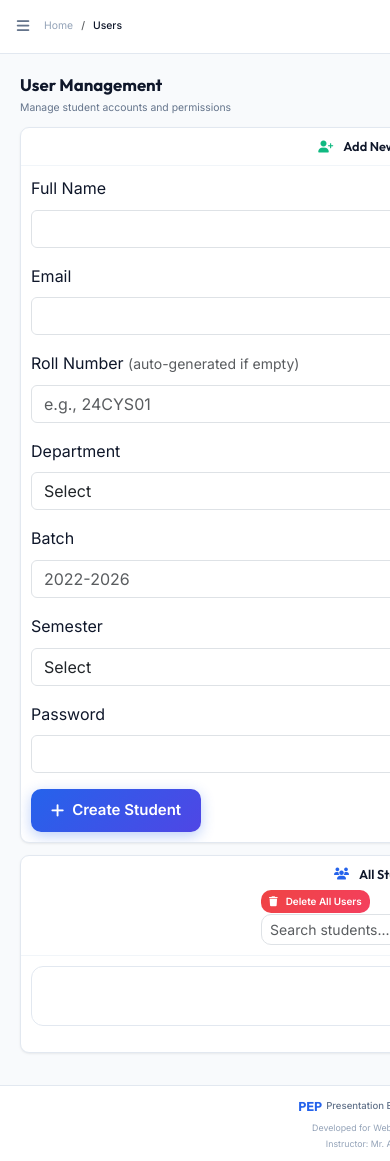
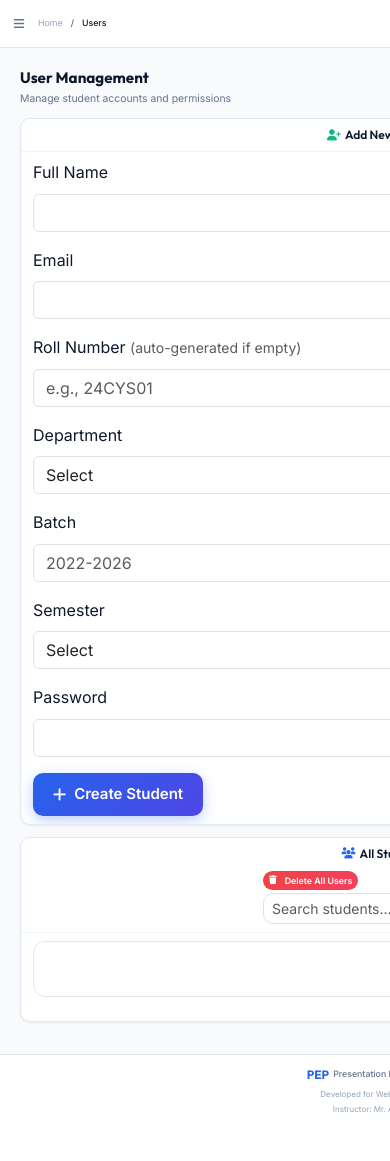
Before and after one commit to saad-838/presentation-evalutation-portal, a Flask app: page /admin/users in a window 390 px wide. After the commit the page ends 1112 px from the top, so only its background shows below. Run offline with Flask 3, Linux system fonts and the light colour scheme; a user stored in the database is signed in; data comes from the database, SQL or seed files in the repository; parts of the project's set-up code (start-up, migrations or seed data) failed here and were passed over.

Commit message:
Fix mobile navbar responsiveness

```diff
--- a/static/css/style.css
+++ b/static/css/style.css
@@ -3065,451 +3065,262 @@ svg defs { display: none; }
     }
 }
 /* ============================================================
-   ADMIN PANEL - SAFE MOBILE RESPONSIVE FIX
+   ADMIN PANEL – FULL MOBILE RESPONSIVE FIX
+   (Matches landing page compactness)
    ============================================================ */
 
 @media (max-width: 576px) {
-
-    /* ---------------- GLOBAL ---------------- */
-
-    html,
-    body {
-        max-width: 100%;
+    /* ---- Prevent horizontal overflow ---- */
+    html, body {
+        max-width: 100% !important;
         overflow-x: hidden !important;
     }
 
-
-    /* ---------------- TOP NAVBAR ---------------- */
-
+    /* ---- Top Navbar (compact like landing) ---- */
     .top-navbar {
-        width: 100% !important;
-        max-width: 100% !important;
-        height: 56px !important;
-        min-height: 56px !important;
+        height: 52px !important;
+        min-height: 52px !important;
         padding: 0 10px !important;
-
         display: flex !important;
         align-items: center !important;
         justify-content: space-between !important;
-
-        box-sizing: border-box !important;
-        overflow: hidden !important;
-    }
-
+    }
     .top-navbar .navbar-left {
         display: flex !important;
         align-items: center !important;
-
         gap: 6px !important;
-
+        flex: 1 1 auto !important;
         min-width: 0 !important;
-        flex: 1 1 auto !important;
-    }
-
+    }
     .top-navbar .sidebar-toggle {
-        flex: 0 0 auto !important;
-
-        width: 32px !important;
-        height: 32px !important;
-
+        width: 30px !important;
+        height: 30px !important;
         padding: 0 !important;
-
+        font-size: 0.9rem !important;
         display: flex !important;
         align-items: center !important;
         justify-content: center !important;
-
-        font-size: 0.9rem !important;
-    }
-
+    }
     .top-navbar .breadcrumb {
-        min-width: 0 !important;
-        max-width: 100% !important;
-
+        font-size: 0.65rem !important;
         margin: 0 !important;
-        padding: 0 !important;
-
-        font-size: 0.7rem !important;
-
         white-space: nowrap !important;
         overflow: hidden !important;
         text-overflow: ellipsis !important;
     }
-
     .top-navbar .breadcrumb-item,
     .top-navbar .breadcrumb-item a,
     .top-navbar .breadcrumb-item.active {
-        font-size: 0.7rem !important;
-    }
-
-    /* Keep Day/Night toggle close to the navbar content */
+        font-size: 0.65rem !important;
+    }
     .top-navbar .nav-icon-btn {
-        flex: 0 0 auto !important;
-
-        width: 32px !important;
-        height: 32px !important;
-        min-width: 32px !important;
-
-        margin-left: 6px !important;
-        padding: 0 !important;
-
-        display: inline-flex !important;
-        align-items: center !important;
-        justify-content: center !important;
-
+        width: 30px !important;
+        height: 30px !important;
         font-size: 0.8rem !important;
-    }
-
-
-    /* ---------------- PAGE HEADER ---------------- */
-
+        margin-left: 4px !important;
+    }
+
+    /* ---- Page Header ---- */
     .page-header {
-        width: 100% !important;
-        max-width: 100% !important;
-
         display: flex !important;
         flex-direction: column !important;
         align-items: flex-start !important;
-
-        gap: 5px !important;
-
+        gap: 4px !important;
         margin-bottom: 12px !important;
     }
-
     .page-title {
-        font-size: 1.15rem !important;
+        font-size: 1.1rem !important;
         line-height: 1.3 !important;
-
         margin: 0 !important;
     }
-
     .page-subtitle {
-        font-size: 0.7rem !important;
+        font-size: 0.65rem !important;
         line-height: 1.4 !important;
-
         margin: 0 !important;
     }
-
     .page-actions {
         width: 100% !important;
-
+        display: flex !important;
+        flex-wrap: wrap !important;
+        gap: 4px !important;
+    }
+    .badge {
+        font-size: 0.6rem !important;
+        padding: 3px 8px !important;
+    }
+
+    /* ---- Stats Grid (single column, compact) ---- */
+    .stats-grid {
+        display: grid !important;
+        grid-template-columns: 1fr !important;
+        gap: 8px !important;
+        margin-bottom: 8px !important;
+    }
+    .stat-card {
+        padding: 8px 12px !important;
+        display: flex !important;
+        align-items: center !important;
+        gap: 8px !important;
+        border-radius: 10px !important;
+    }
+    .stat-card-icon {
+        width: 28px !important;
+        height: 28px !important;
+        font-size: 0.7rem !important;
+    }
+    .stat-value {
+        font-size: 0.95rem !important;
+        line-height: 1.2 !important;
+    }
+    .stat-label {
+        font-size: 0.6rem !important;
+        line-height: 1.3 !important;
+    }
+    .stat-trend {
+        font-size: 0.55rem !important;
+        margin-top: 2px !important;
+    }
+
+    /* ---- Content Cards ---- */
+    .content-card {
+        border-radius: 10px !important;
+        margin-bottom: 12px !important;
+        overflow: hidden !important;
+    }
+    .card-header-custom {
+        padding: 8px 12px !important;
         display: flex !important;
         align-items: center !important;
         flex-wrap: wrap !important;
-
         gap: 6px !important;
     }
-
-    .badge {
-        font-size: 0.65rem !important;
-        padding: 4px 8px !important;
-    }
-
-
-    /* ---------------- STAT CARDS ---------------- */
-
-    /*
-       Keep the natural mobile layout.
-       Do NOT force desktop cards into tiny columns.
-    */
-
-    .stats-grid {
+    .card-header-custom h3 {
+        font-size: 0.75rem !important;
+        margin: 0 !important;
+        gap: 4px !important;
+    }
+    .card-header-custom h3 i {
+        font-size: 0.7rem !important;
+    }
+    .card-header-custom .text-muted {
+        font-size: 0.55rem !important;
+    }
+    .card-header-custom .btn-sm {
+        font-size: 0.55rem !important;
+        padding: 3px 6px !important;
+    }
+    .card-body {
+        padding: 8px 12px !important;
+    }
+
+    /* ---- Charts (let Chart.js handle sizing) ---- */
+    .card-body canvas {
+        display: block !important;
         width: 100% !important;
         max-width: 100% !important;
-
-        display: grid !important;
-        grid-template-columns: 1fr !important;
-
-        gap: 8px !important;
-    }
-
-    .stat-card {
-        width: 100% !important;
-        max-width: 100% !important;
-
-        min-width: 0 !important;
-
-        padding: 10px 12px !important;
-
-        display: flex !important;
-        align-items: center !important;
-
-        gap: 8px !important;
-
-        box-sizing: border-box !important;
-    }
-
-    .stat-card-icon {
-        flex: 0 0 auto !important;
-
-        width: 30px !important;
-        height: 30px !important;
-
-        font-size: 0.75rem !important;
-    }
-
-    .stat-value {
-        font-size: 1rem !important;
-        line-height: 1.2 !important;
-    }
-
-    .stat-label {
-        font-size: 0.62rem !important;
-        line-height: 1.3 !important;
-    }
-
-    .stat-trend {
-        font-size: 0.58rem !important;
-    }
-
-
-    /* ---------------- CONTENT CARDS ---------------- */
-
-    .content-card {
-        width: 100% !important;
-        max-width: 100% !important;
-
-        margin-bottom: 12px !important;
-
-        box-sizing: border-box !important;
-
-        border-radius: 10px !important;
-
-        overflow: hidden !important;
-    }
-
-    .card-header-custom {
-        width: 100% !important;
-
-        padding: 10px 12px !important;
-
-        display: flex !important;
-        align-items: center !important;
-
-        gap: 6px !important;
-        flex-wrap: wrap !important;
-
-        box-sizing: border-box !important;
-    }
-
-    .card-header-custom h3 {
-        min-width: 0 !important;
-
-        font-size: 0.8rem !important;
-        line-height: 1.3 !important;
-
-        margin: 0 !important;
-    }
-
-    .card-header-custom h3 i {
-        font-size: 0.75rem !important;
-    }
-
-    .card-header-custom .text-muted {
-        font-size: 0.62rem !important;
-    }
-
-    .card-header-custom .btn-sm {
-        font-size: 0.62rem !important;
-        padding: 4px 8px !important;
-    }
-
-    .card-body {
-        width: 100% !important;
-        max-width: 100% !important;
-
-        padding: 10px 12px !important;
-
-        box-sizing: border-box !important;
-
-        overflow: hidden !important;
-    }
-
-
-    /* ---------------- GRAPHS ---------------- */
-
-    /*
-       IMPORTANT:
-       Do not force a fixed canvas width/height.
-       Let Chart.js calculate the responsive size.
-    */
-
-    .card-body canvas {
-        display: block !important;
-
-        width: 100% !important;
-        max-width: 100% !important;
-
-        box-sizing: border-box !important;
-    }
-
-
-    /* ---------------- TABLES ---------------- */
-
+        height: auto !important;
+    }
+
+    /* ---- Tables (horizontal scroll) ---- */
     .table-responsive {
-        width: 100% !important;
-        max-width: 100% !important;
-
         overflow-x: auto !important;
-        overflow-y: hidden !important;
-
         -webkit-overflow-scrolling: touch !important;
     }
-
     .data-table {
-        font-size: 0.65rem !important;
-    }
-
+        font-size: 0.6rem !important;
+    }
     .data-table thead th,
     .data-table tbody td {
-        padding: 5px 7px !important;
-        font-size: 0.62rem !important;
-
+        padding: 4px 6px !important;
+        font-size: 0.55rem !important;
         white-space: nowrap !important;
     }
-
-    .data-table .user-thumb,
+    .data-table .user-thumb {
+        width: 20px !important;
+        height: 20px !important;
+    }
     .data-table .user-thumb-placeholder {
+        width: 20px !important;
+        height: 20px !important;
+        font-size: 0.5rem !important;
+    }
+    .data-table .action-btns .btn-icon {
         width: 22px !important;
         height: 22px !important;
-    }
-
-    .data-table .action-btns .btn-icon {
-        width: 25px !important;
-        height: 25px !important;
-
-        font-size: 0.6rem !important;
-    }
-
-
-    /* ---------------- FOOTER ---------------- */
-
+        font-size: 0.5rem !important;
+    }
+
+    /* ---- Footer (centered, compact) ---- */
     .app-footer {
-        width: 100% !important;
-        max-width: 100% !important;
-
-        padding: 12px !important;
-
-        box-sizing: border-box !important;
-    }
-
+        padding: 10px 12px !important;
+    }
     .footer-content {
-        width: 100% !important;
-
         display: flex !important;
         flex-direction: column !important;
-
         align-items: center !important;
         justify-content: center !important;
-
-        gap: 5px !important;
-
+        gap: 4px !important;
         text-align: center !important;
     }
-
     .footer-brand {
         display: flex !important;
         align-items: center !important;
-        justify-content: center !important;
-
         gap: 4px !important;
     }
-
     .footer-logo {
-        font-size: 0.8rem !important;
-    }
-
+        font-size: 0.75rem !important;
+    }
     .footer-text {
-        font-size: 0.6rem !important;
-        line-height: 1.4 !important;
-    }
-
+        font-size: 0.55rem !important;
+    }
     .footer-meta {
         display: flex !important;
         flex-direction: column !important;
         align-items: center !important;
-
         gap: 2px !important;
-
-        font-size: 0.55rem !important;
-        text-align: center !important;
-    }
-
+        font-size: 0.5rem !important;
+    }
     .footer-divider {
         display: none !important;
     }
 
-
-    /* ---------------- IMAGES ---------------- */
-
-    .content-card img,
-    .card-body img {
+    /* ---- General images ---- */
+    img {
         max-width: 100% !important;
         height: auto !important;
     }
 }
 
-
-/* ============================================================
-   VERY SMALL PHONES
-   ============================================================ */
-
+/* ---- Extra small devices (≤400px) ---- */
 @media (max-width: 400px) {
-
     .top-navbar {
-        height: 54px !important;
-        min-height: 54px !important;
-
-        padding: 0 8px !important;
-    }
-
+        height: 48px !important;
+        min-height: 48px !important;
+        padding: 0 6px !important;
+    }
     .top-navbar .sidebar-toggle {
-        width: 30px !important;
-        height: 30px !important;
-    }
-
+        width: 26px !important;
+        height: 26px !important;
+        font-size: 0.75rem !important;
+    }
     .top-navbar .nav-icon-btn {
-        width: 30px !important;
-        height: 30px !important;
-        min-width: 30px !important;
-
-        margin-left: 5px !important;
-    }
-
+        width: 26px !important;
+        height: 26px !important;
+        font-size: 0.7rem !important;
+    }
     .top-navbar .breadcrumb,
     .top-navbar .breadcrumb-item,
     .top-navbar .breadcrumb-item a,
     .top-navbar .breadcrumb-item.active {
-        font-size: 0.65rem !important;
-    }
-
+        font-size: 0.55rem !important;
+    }
     .page-title {
-        font-size: 1.05rem !important;
-    }
-
-    .page-subtitle {
-        font-size: 0.65rem !important;
-    }
-
+        font-size: 0.95rem !important;
+    }
     .stat-card {
-        padding: 9px 10px !important;
-    }
-
-    .stat-card-icon {
-        width: 28px !important;
-        height: 28px !important;
-    }
-
-    .content-card {
-        border-radius: 9px !important;
-    }
-
-    .card-header-custom,
-    .card-body {
-        padding-left: 10px !important;
-        padding-right: 10px !important;
-    }
-
-    .app-footer {
-        padding: 10px !important;
-    }
-}
+        padding: 6px 10px !important;
+    }
+    .stat-value {
+        font-size: 0.85rem !important;
+    }
+}
```
